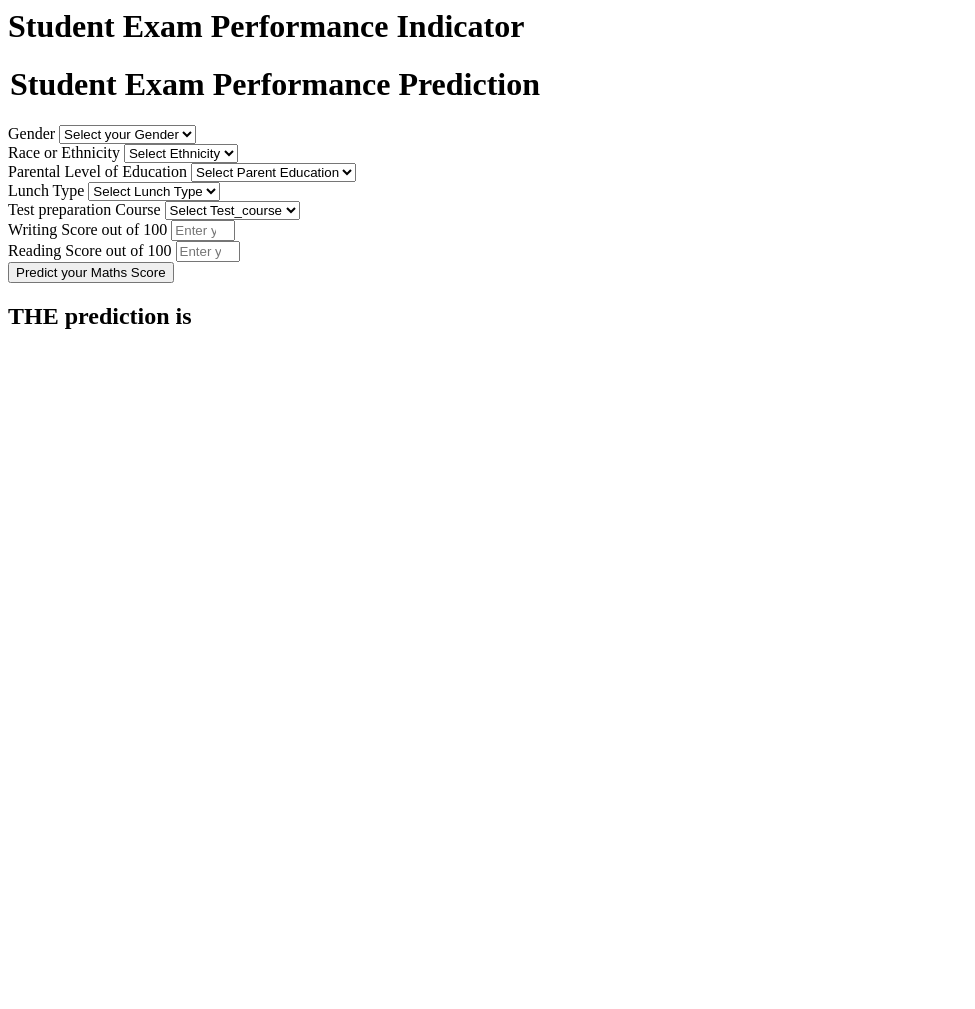
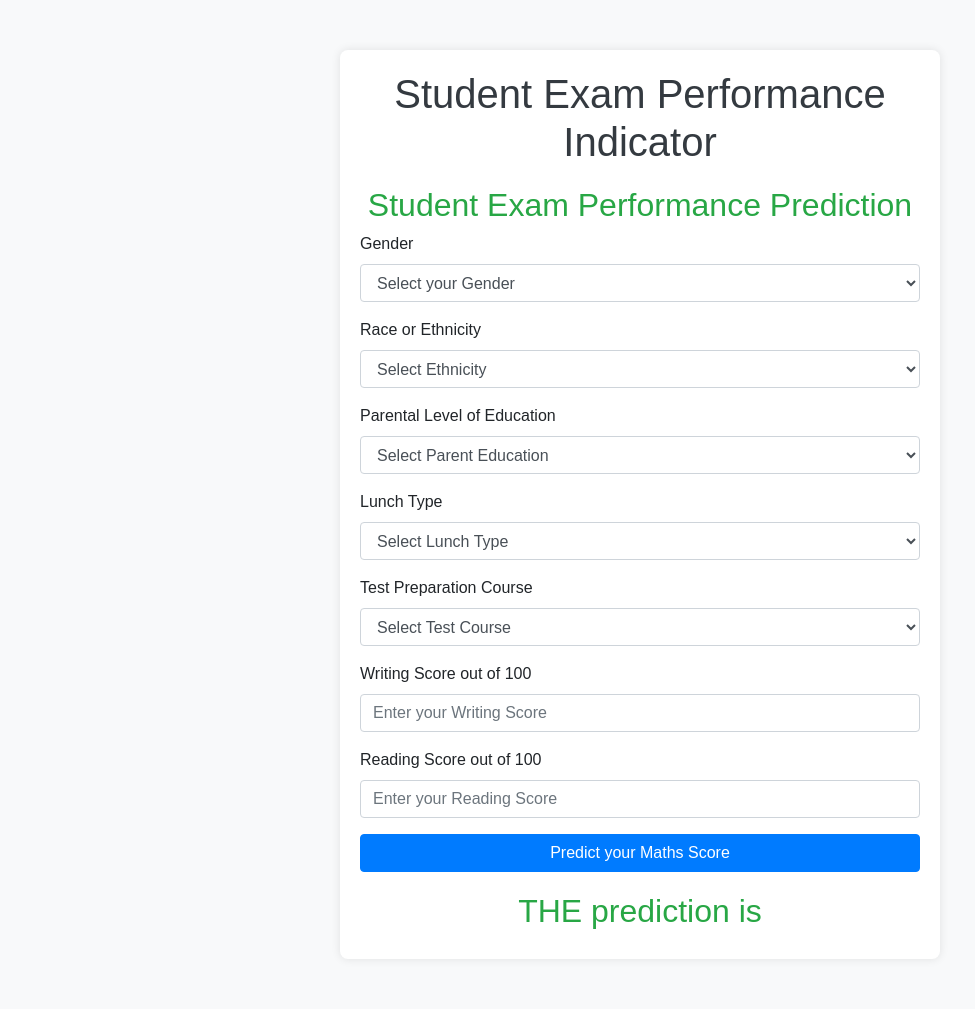
Before and after one commit to Mayur-Bk/Student-Performance-Indicator, a Flask app: page /predictdata in a window 1280 px wide. Shown: the whole page, without its empty margins (0-975 px from the left). Before the commit the page ends 329 px from the top, so only its background shows below. Run offline with Flask 3, Linux system fonts and the light colour scheme; some libraries are stand-ins or nearby versions.

Commit message:
webpage update

```diff
--- a/templates/home.html
+++ b/templates/home.html
@@ -1,111 +1,103 @@
-<html>
+<!DOCTYPE html>
+<html lang="en">
+<head>
+    <meta charset="UTF-8">
+    <meta name="viewport" content="width=device-width, initial-scale=1.0">
+    <title>Student Exam Performance Indicator</title>
+    <link href="https://stackpath.bootstrapcdn.com/bootstrap/4.5.2/css/bootstrap.min.css" rel="stylesheet">
+    <style>
+        body {
+            background-color: #f8f9fa;
+            font-family: Arial, sans-serif;
+        }
+        .login {
+            max-width: 600px;
+            margin: 50px auto;
+            padding: 20px;
+            background-color: #ffffff;
+            box-shadow: 0 0 10px rgba(0, 0, 0, 0.1);
+            border-radius: 8px;
+        }
+        h1 {
+            text-align: center;
+            margin-bottom: 20px;
+            color: #343a40;
+        }
+        h2 {
+            text-align: center;
+            margin-top: 20px;
+            color: #28a745;
+        }
+    </style>
+</head>
 <body>
     <div class="login">
         <h1>Student Exam Performance Indicator</h1>
-
-       <form action="{{ url_for('predict_datapoint')}}" method="post">
-        <h1>
-            <legend>Student Exam Performance Prediction</legend>
-        </h1>
-        <div class="mb-3">
-            <label class="form-label">Gender</label>
-            <select class="form-control" name="gender" placeholder="Enter you Gender" required>
-                <option class="placeholder" selected disabled value="">Select your Gender</option>
-                <option value="male">
-                    Male
-                </option>
-                <option value="female">
-                    Female
-                </option>
+        <form action="{{ url_for('predict_datapoint') }}" method="post">
+            <h2>Student Exam Performance Prediction</h2>
+            <div class="form-group">
+                <label for="gender">Gender</label>
+                <select class="form-control" id="gender" name="gender" required>
+                    <option value="" disabled selected>Select your Gender</option>
+                    <option value="male">Male</option>
+                    <option value="female">Female</option>
                 </select>
             </div>
-        <div class="mb-3">
-            <label class="form-label">Race or Ethnicity</label>
-            <select class="form-control" name="ethnicity" placeholder="Enter you ethnicity" required>
-                <option class="placeholder" selected disabled value="">Select Ethnicity</option>
-                <option value="group A">
-                    Group A
-                </option>
-                <option value="group B">
-                    Group B
-                </option>
-                <option value="group C">
-                    Group C
-                </option>
-                <option value="group D">
-                    Group D
-                </option>
-                <option value="group E">
-                    Group E
-                </option>
+            <div class="form-group">
+                <label for="ethnicity">Race or Ethnicity</label>
+                <select class="form-control" id="ethnicity" name="ethnicity" required>
+                    <option value="" disabled selected>Select Ethnicity</option>
+                    <option value="group A">Group A</option>
+                    <option value="group B">Group B</option>
+                    <option value="group C">Group C</option>
+                    <option value="group D">Group D</option>
+                    <option value="group E">Group E</option>
                 </select>
             </div>
-        <div class="mb-3">
-            <label class="form-label">Parental Level of Education</label>
-            <select class="form-control" name="parental_level_of_education"
-                placeholder="Enter you Parent Education" required>
-                <option class="placeholder" selected disabled value="">Select Parent Education</option>
-                <option value="associate's degree">
-                    associate's degree
-                </option>
-                <option value="bachelor's degree">
-                    bachelor's degree
-                </option>
-                <option value="high school">
-                    high school
-                </option>
-                <option value="master's degree">
-                    master's degree
-                </option>
-                <option value="some college">
-                    some college
-                </option>
-                <option value="some high school">
-                    some high school
-                </option>
+            <div class="form-group">
+                <label for="parental_education">Parental Level of Education</label>
+                <select class="form-control" id="parental_education" name="parental_level_of_education" required>
+                    <option value="" disabled selected>Select Parent Education</option>
+                    <option value="associate's degree">Associate's Degree</option>
+                    <option value="bachelor's degree">Bachelor's Degree</option>
+                    <option value="high school">High School</option>
+                    <option value="master's degree">Master's Degree</option>
+                    <option value="some college">Some College</option>
+                    <option value="some high school">Some High School</option>
                 </select>
             </div>
-        <div class="mb-3">
-            <label class="form-label">Lunch Type</label>
-            <select class="form-control" name="lunch" placeholder="Enter you Lunch" required>
-                <option class="placeholder" selected disabled value="">Select Lunch Type</option>
-                <option value="free/reduced">
-                    free/reduced
-                </option>
-                <option value="standard">
-                    standard
-                </option>
+            <div class="form-group">
+                <label for="lunch">Lunch Type</label>
+                <select class="form-control" id="lunch" name="lunch" required>
+                    <option value="" disabled selected>Select Lunch Type</option>
+                    <option value="free/reduced">Free/Reduced</option>
+                    <option value="standard">Standard</option>
                 </select>
             </div>
-        <div class="mb-3">
-            <label class="form-label">Test preparation Course</label>
-            <select class="form-control" name="test_preparation_course" placeholder="Enter you Course"
-                required>
-                <option class="placeholder" selected disabled value="">Select Test_course</option>
-                <option value="none">
-                    None
-                </option>
-                <option value="completed">
-                    Completed
-                </option>
+            <div class="form-group">
+                <label for="test_preparation">Test Preparation Course</label>
+                <select class="form-control" id="test_preparation" name="test_preparation_course" required>
+                    <option value="" disabled selected>Select Test Course</option>
+                    <option value="none">None</option>
+                    <option value="completed">Completed</option>
                 </select>
             </div>
-        <div class="mb-3">
-            <label class="form-label">Writing Score out of 100</label>
-            <input class="form-control" type="number" name="reading_score"
-                placeholder="Enter your Reading score" min='0' max='100' />
+            <div class="form-group">
+                <label for="writing_score">Writing Score out of 100</label>
+                <input type="number" class="form-control" id="writing_score" name="writing_score" placeholder="Enter your Writing Score" min="0" max="100" required>
             </div>
-        <div class="mb-3">
-            <label class="form-label">Reading Score out of 100</label>
-            <input class="form-control" type="number" name="writing_score"
-                placeholder="Enter your Reading Score" min='0' max='100' />
+            <div class="form-group">
+                <label for="reading_score">Reading Score out of 100</label>
+                <input type="number" class="form-control" id="reading_score" name="reading_score" placeholder="Enter your Reading Score" min="0" max="100" required>
             </div>
-        <div class="mb-3">
-            <input class="btn btn-primary" type="submit" value="Predict your Maths Score" required />
-        </div>
+            <button type="submit" class="btn btn-primary btn-block">Predict your Maths Score</button>
         </form>
         <h2>
-       THE  prediction is {{results}}
+            THE prediction is {{results}}
         </h2>
-   <body>
+    </div>
+    <script src="https://code.jquery.com/jquery-3.5.1.slim.min.js"></script>
+    <script src="https://cdn.jsdelivr.net/npm/@popperjs/core@2.5.2/dist/umd/popper.min.js"></script>
+    <script src="https://stackpath.bootstrapcdn.com/bootstrap/4.5.2/js/bootstrap.min.js"></script>
+</body>
 </html>
```
Lines whose indentation alone changed are shown as unchanged.
